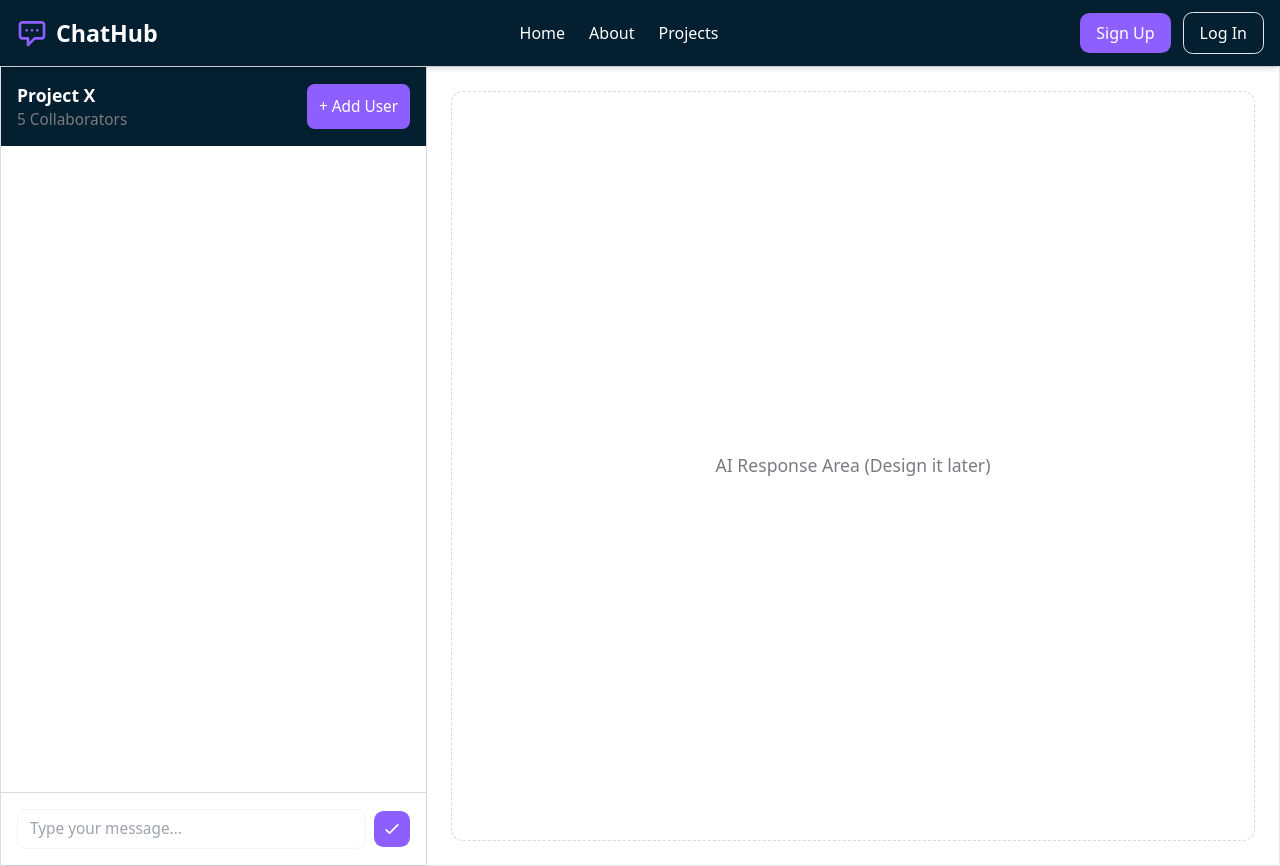
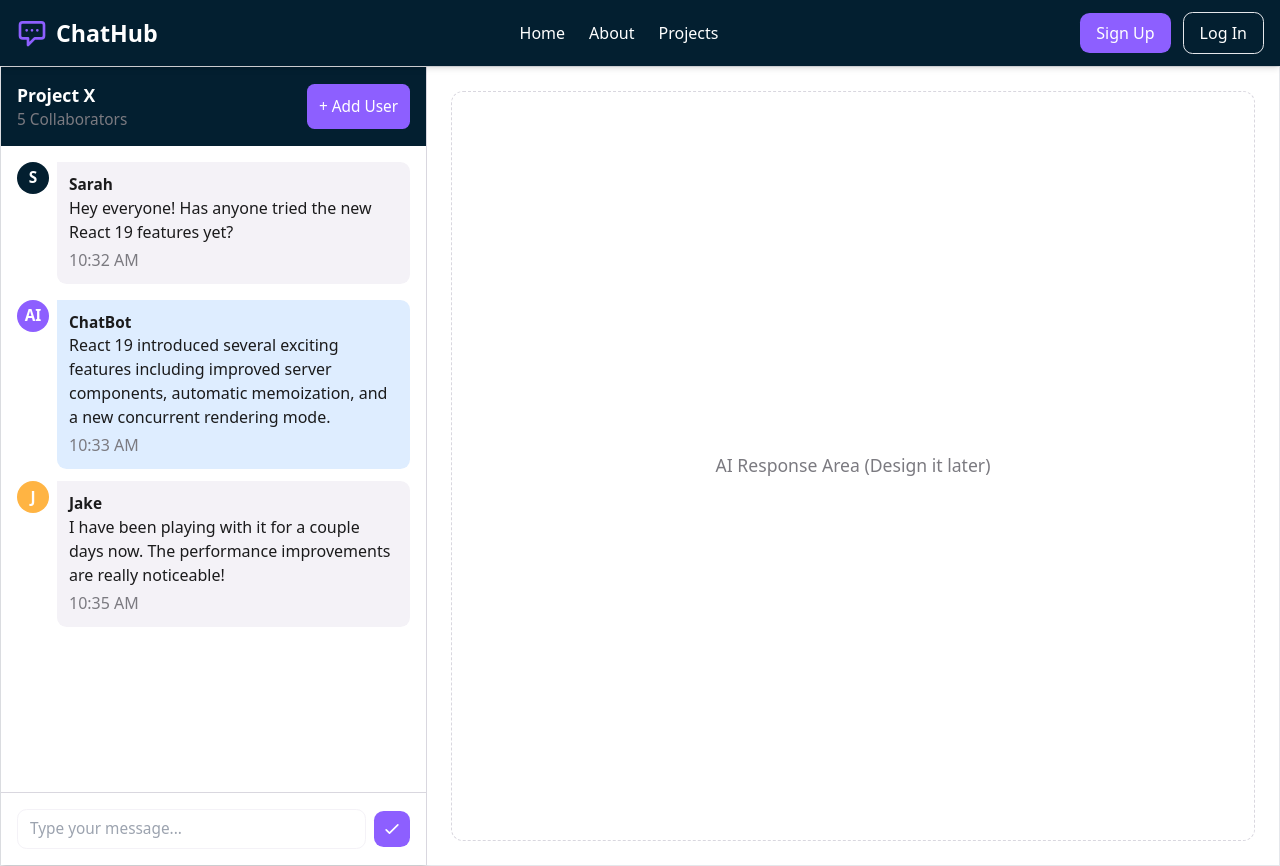
Before and after one commit to azzayshakya/WeChat, a React (Vite) app in the folder frontend/: page /projects/1 in a window 1280 px wide. Built offline with nearby package versions, Linux system fonts and the light colour scheme.

Commit message:
refator :  refactor the code to improve the ui

```diff
--- a/frontend/src/apis/apiServices.js
+++ b/frontend/src/apis/apiServices.js
@@ -48,7 +48,6 @@ export const fetchProjectsApi = async () => {
       `${API_BASE_URL}/project/user-projects`,
       authHeaders(),
     );
-    console.log(response.data)
     return response.data.projects;
   } catch (error) {
     throw error.response?.data || error.message;
--- a/frontend/src/features/chat/ChatPageMain.jsx
+++ b/frontend/src/features/chat/ChatPageMain.jsx
@@ -49,6 +49,40 @@ export default function ChatPageMain() {
             {/* Chat Messages */}
             <div className="flex-1 space-y-3 overflow-auto bg-background p-4">
               {/* Dummy messages */}
+              <div className="mb-4 flex">
+                <div className="bg-secondary rounded-full w-8 h-8 flex items-center justify-center mr-2 flex-shrink-0">
+                  <span className="text-white font-bold text-sm">S</span>
+                </div>
+                <div className="bg-muted rounded-lg rounded-tl-none p-3 max-w-xs md:max-w-md">
+                  <p className="text-sm font-bold">Sarah</p>
+                  <p>Hey everyone! Has anyone tried the new React 19 features yet?</p>
+                  <p className="text-xs text-muted-foreground mt-1">10:32 AM</p>
+                </div>
+              </div>
+
+              {/* AI Message */}
+              <div className="mb-4 flex">
+                <div className="bg-primary rounded-full w-8 h-8 flex items-center justify-center mr-2 flex-shrink-0">
+                  <span className="text-white font-bold text-sm">AI</span>
+                </div>
+                <div className="bg-info rounded-lg rounded-tl-none p-3 max-w-xs md:max-w-md">
+                  <p className="text-sm font-bold">ChatBot</p>
+                  <p>React 19 introduced several exciting features including improved server components, automatic memoization, and a new concurrent rendering mode.</p>
+                  <p className="text-xs text-muted-foreground mt-1">10:33 AM</p>
+                </div>
+              </div>
+
+              {/* Another User Message */}
+              <div className="mb-4 flex">
+                <div className="bg-warning-foreground rounded-full w-8 h-8 flex items-center justify-center mr-2 flex-shrink-0">
+                  <span className="text-white font-bold text-sm">J</span>
+                </div>
+                <div className="bg-muted rounded-lg rounded-tl-none p-3 max-w-xs md:max-w-md">
+                  <p className="text-sm font-bold">Jake</p>
+                  <p>I have been playing with it for a couple days now. The performance improvements are really noticeable!</p>
+                  <p className="text-xs text-muted-foreground mt-1">10:35 AM</p>
+                </div>
+              </div>
             </div>
 
             {/* Input Box */}
--- a/frontend/src/features/chat/components/UsersList.jsx
+++ b/frontend/src/features/chat/components/UsersList.jsx
@@ -29,22 +29,6 @@ const UserList = ({ onClose, projectId }) => {
       toast.error("Failed to add user.");
     }
   };
-
-  if (isLoading) {
-    return (
-      <div className="flex h-full w-full items-center justify-center p-6">
-        <div className="loader"></div>
-      </div>
-    );
-  }
-
-  if (isError) {
-    return (
-      <div className="flex h-full w-full items-center justify-center p-6 text-red-500">
-        Failed to fetch users.
-      </div>
-    );
-  }
 
   return (
     <div className="flex h-screen w-full flex-col rounded-r-lg border border-border bg-white text-black shadow-lg md:max-w-md">
```
